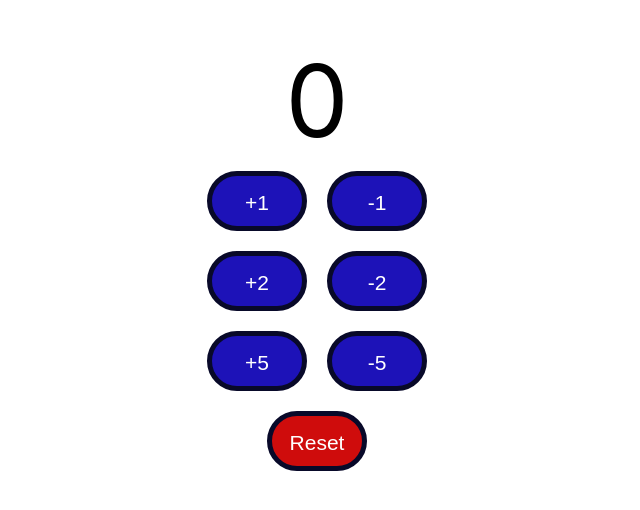
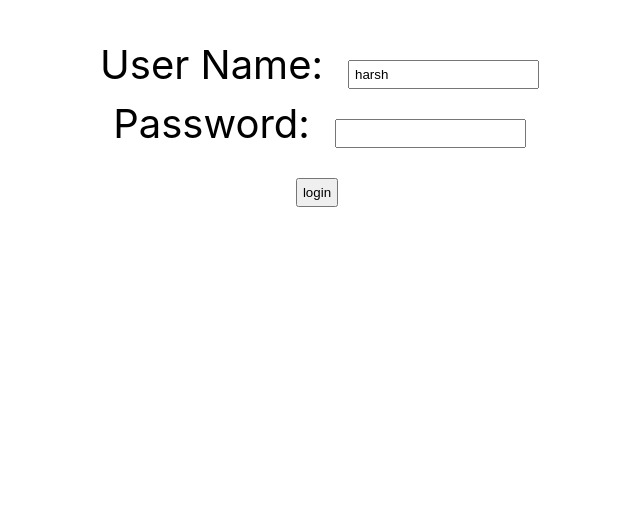
Before and after one commit to Harsh-Vardhan-Choudhary/todo-app, a React (Create React App) app: page / in a window 1280 px wide. Shown: the top 510 px of the page, without its empty margins (323-963 px from the left). Built offline with nearby package versions, Linux system fonts and the light colour scheme.

Commit message:
hardcoding the authentication

```diff
--- a/src/App.js
+++ b/src/App.js
@@ -1,16 +1,12 @@
 import logo from './logo.svg';
 import './App.css';
 
-import Counter from './components/counter/Counter';
+import TodoApp from './components/todo/TodoApp'
 
 function App() {
   return (
     <div className="App">
-      <Counter/>
-      {/*
-      <PlayingWithProps property1="value1" property2="value2"/>
-      */}
-
+      <TodoApp/>
     </div>
   )
 }
--- /dev/null
+++ b/src/components/todo/TodoApp.css
@@ -0,0 +1,12 @@
+label, input, button {
+    margin: 10px;
+    padding: 5px;
+}
+
+.successMessage {
+    color: rgb(13, 219, 13);
+}
+
+.errorMessage {
+    color: rgb(224, 16, 16);
+}
--- a/src/components/todo/TodoApp.jsx
+++ b/src/components/todo/TodoApp.jsx
@@ -1,7 +1,95 @@
-function Todosh() {
+import { useState } from 'react'
+import './TodoApp.css'
+
+export default function TodoApp() {
     return (
-            <div classname="TodoApp">
-                Todo Management Application
-            </div>
+        <div className="TodoApp">
+            <LoginComponent />
+            {/* <WelcomeComponent /> */}
+        </div>
     )
 }
+
+
+
+function LoginComponent() {
+
+    const[username, setUsername] = useState('harsh')
+
+    const[password, setpassword] = useState('')
+
+    const[showSuccessMessage, setShowSuccessMessage] = useState(false)
+
+    const[showErrorMessage, setShowErrorMessage] = useState(false)
+
+    function handleUsernameChange(event) {
+        setUsername(event.target.value)
+    }
+
+    function handlePasswordChange(event) {
+        setpassword(event.target.value)
+    }
+
+    function handleSubmit(event) {
+
+        if(username==='harsh' && password==='dummy') {
+            setShowSuccessMessage(true)
+            setShowErrorMessage(false)
+        }
+
+        else {
+            setShowSuccessMessage(false)
+            setShowErrorMessage(true)
+        }
+    }
+
+
+    // Use PascalCase for React component names, so SuccessMessageComponent & ErrorMessageComponent is preferred
+
+    function SuccessMessageComponent() {
+
+        if(showSuccessMessage) {
+            return <div className="successMessage">Authenticated Successfully</div>
+        }
+
+        return null
+    }
+
+    function ErrorMessageComponent() {
+
+        if(showErrorMessage) {
+            return <div className="errorMessage">Authentication Failed. Please check your credentials.</div>
+        }
+
+        return null
+    }
+
+
+    return (
+        <div className="Login">
+            <div className="LoginForm">
+                <div>
+                    <SuccessMessageComponent/>
+                    <ErrorMessageComponent/>
+                    <label>User Name:</label>
+                    <input type="text" name="username" value={username} onChange={handleUsernameChange}/>
+                </div>
+                <div>
+                    <label>Password:</label>
+                    <input type="password" name="password" value={password} onChange={handlePasswordChange} />
+                </div>
+                <div>
+                    <button type="button" name="login" onClick={handleSubmit}>login</button>
+                </div>
+            </div>
+        </div>
+    )
+}
+
+function WelcomeComponent() {
+    return (
+        <div className="Welcome">
+            Welcome Component
+        </div>
+    )
+}
```
